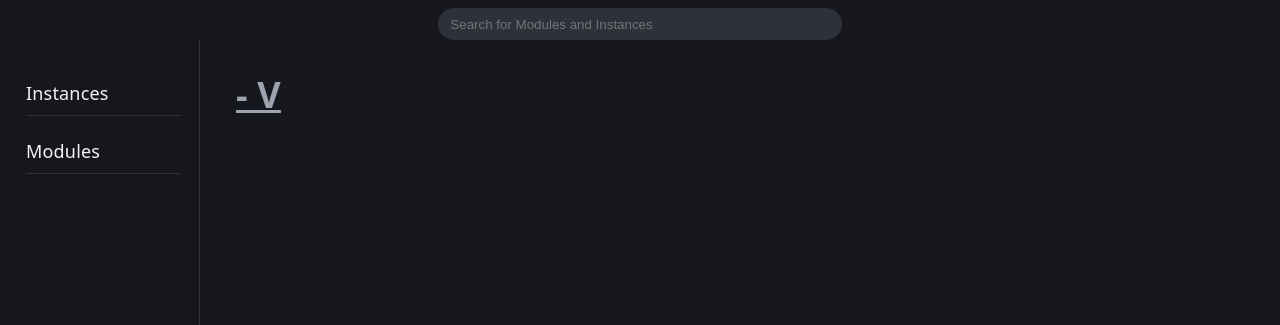
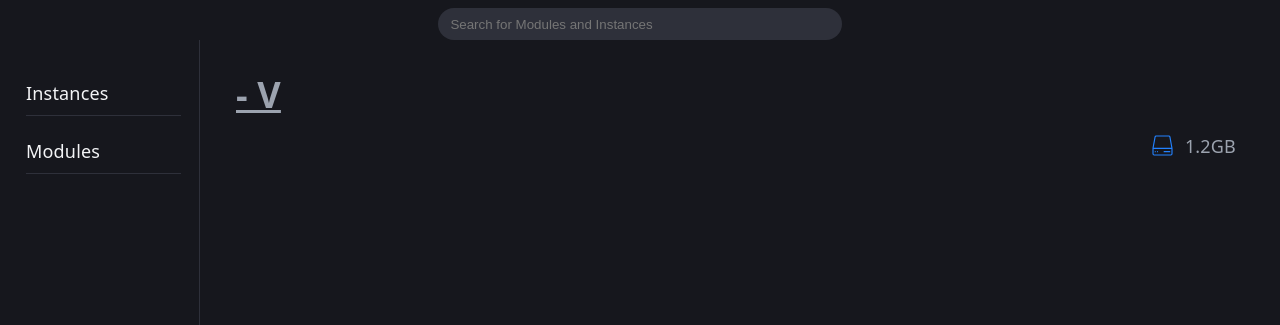
Before and after one commit to quintindunn/quickserve, a Python web app: template src/QuickServe/Web/templates/core/module.html in a window 1280 px wide. Shown: the top 325 px of the page. Run offline with Jinja, Linux system fonts and the light colour scheme; the template is opened without the code that fills it, so the values that code supplies are empty.

Commit message:
Added filesize frontend

```diff
--- a/src/QuickServe/Web/static/core/core.css
+++ b/src/QuickServe/Web/static/core/core.css
@@ -225,3 +225,27 @@
 .search-results > div:nth-child(2) {
     border-left: 1px solid var(--border);
 }
+
+.module-size-parent {
+    position: relative;
+}
+
+.module-size {
+    position: absolute;
+    right: 0;
+    top: 0;
+    height: 1.5rem;
+    display: flex;
+    align-items: center;
+    gap: 0.5rem;
+}
+
+.module-size > img {
+    width: 1.5rem;
+    height: 100%;
+    filter: brightness(0) saturate(100%) invert(35%) sepia(90%) saturate(1500%) hue-rotate(200deg);
+}
+
+.module-size > p {
+    margin: 0;
+}
--- a/src/QuickServe/Web/templates/core/module.html
+++ b/src/QuickServe/Web/templates/core/module.html
@@ -24,6 +24,12 @@
                     <h1>{{ context.module_name }} - V{{ context.module_version }}</h1>
                 {% endif %}
             </a>
+            <div class="module-size-parent">
+                <div class="module-size">
+                    <img src="{{ url_for('static', filename="core/hard-drive-svgrepo-com.svg") }}" alt="Size on Filesystem">
+                    <p>1.2GB</p>
+                </div>
+            </div>
             {% if context.module_authors %}
                 <span>Module by {% for author in context.module_authors %}<a href="{{ author.github }}">{{ author.name }}</a>, {% endfor %}</span>
                 <div class="pages">
```
Also changed, not shown: devtools/file_signatures.py (added, +3 -0 lines), src/QuickServe/Web/static/core/hard-drive-svgrepo-com.svg (added).
